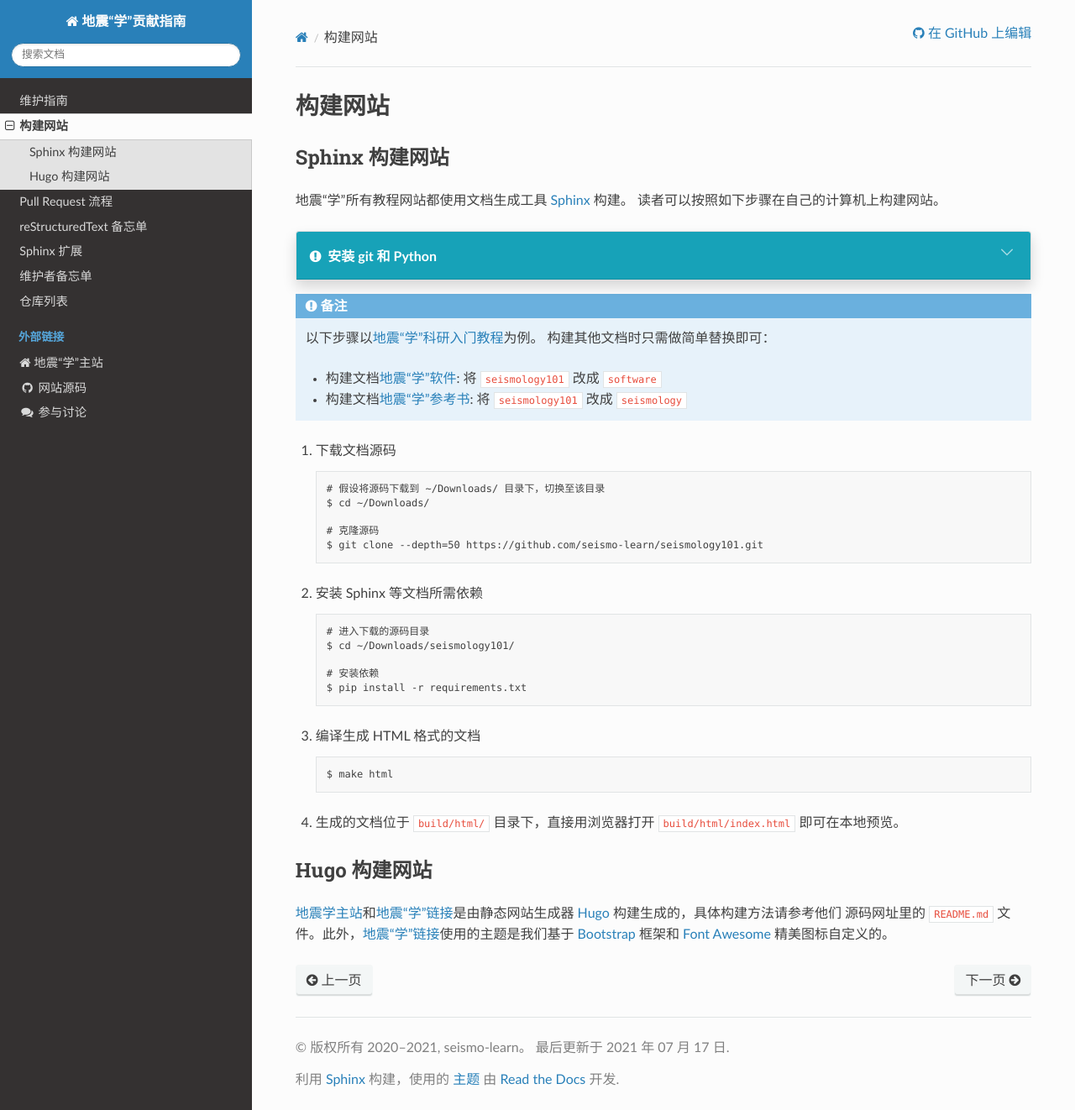
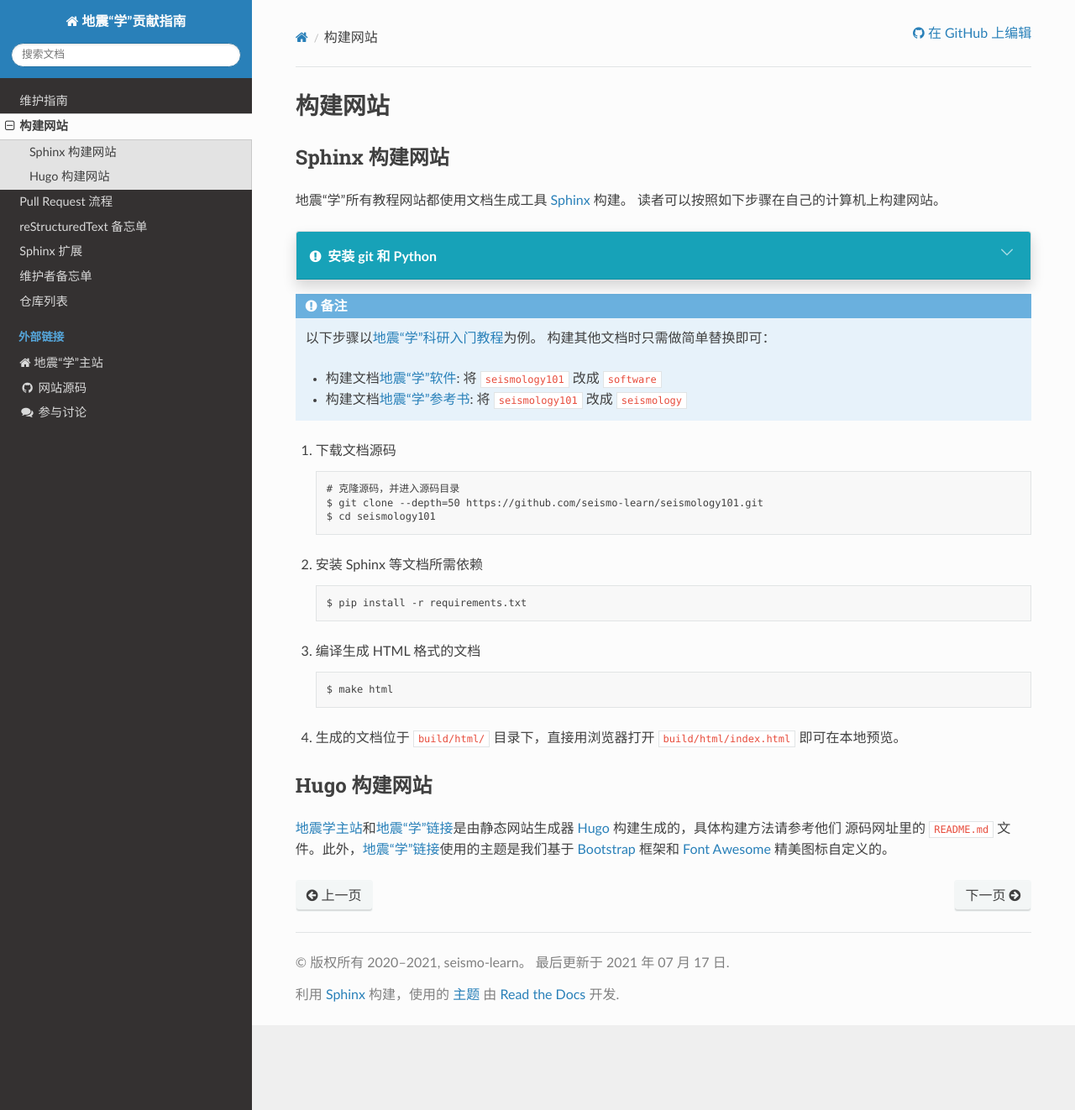
Before and after one commit to seismo-learn/contributing, a Sphinx documentation site: the page built from source/building.rst, in a window 1280 px wide and 1322 px high. Shown: the whole window at 84% size. Built offline with Sphinx 7.4.7 and the Read the Docs theme 2.0.0, drawn with Linux system fonts in a browser that asks for light colours.

Commit message:
Improve building documentation (#51)

```diff
--- a/source/building.rst
+++ b/source/building.rst
@@ -31,20 +31,14 @@ Sphinx 构建网站
 
     ::
 
-        # 假设将源码下载到 ~/Downloads/ 目录下，切换至该目录
-        $ cd ~/Downloads/
-
-        # 克隆源码
+        # 克隆源码，并进入源码目录
         $ git clone --depth=50 https://github.com/seismo-learn/seismology101.git
+        $ cd seismology101
 
 2.  安装 Sphinx 等文档所需依赖
 
     ::
 
-        # 进入下载的源码目录
-        $ cd ~/Downloads/seismology101/
-
-        # 安装依赖
         $ pip install -r requirements.txt
 
 3.  编译生成 HTML 格式的文档
```
